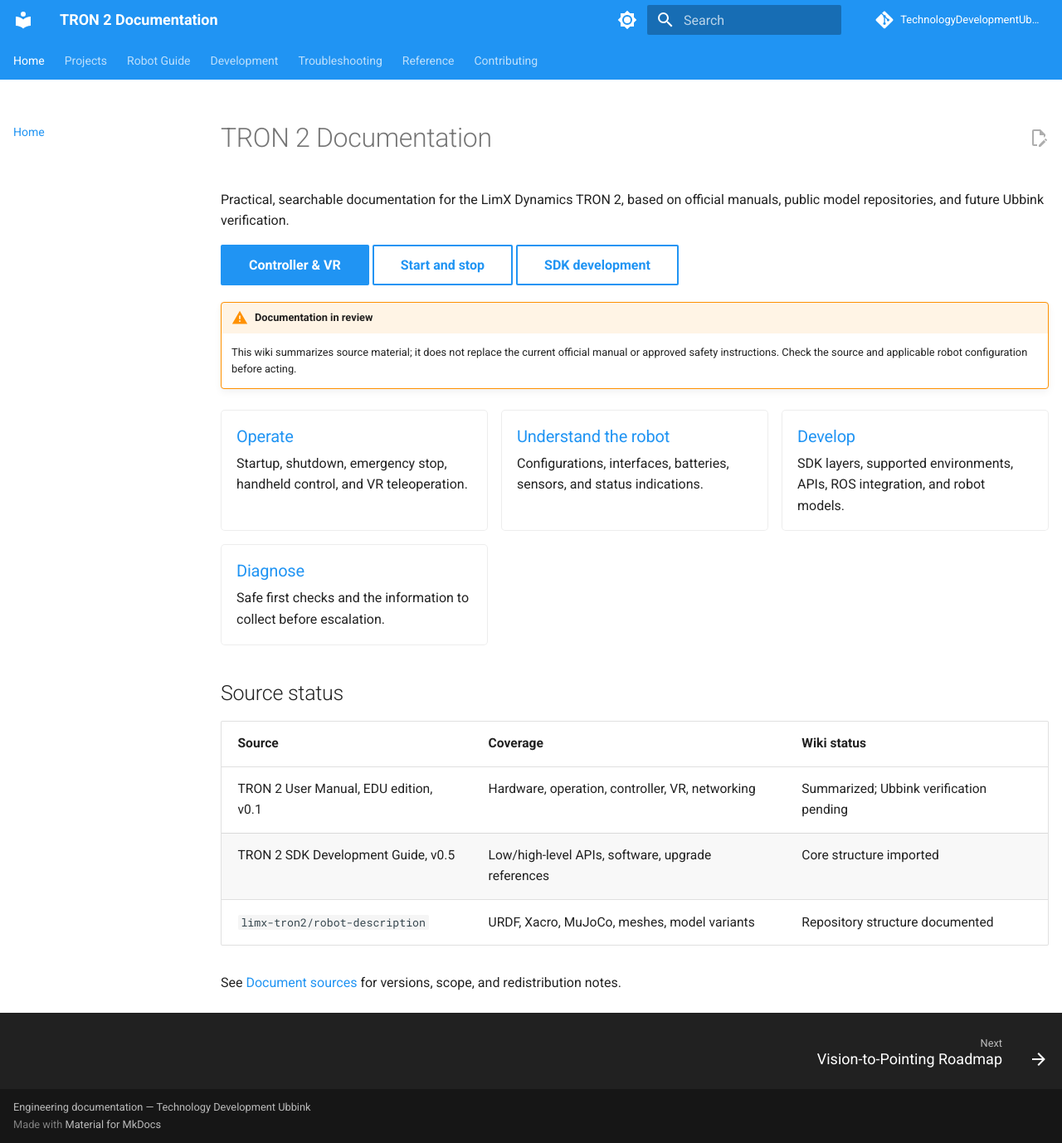
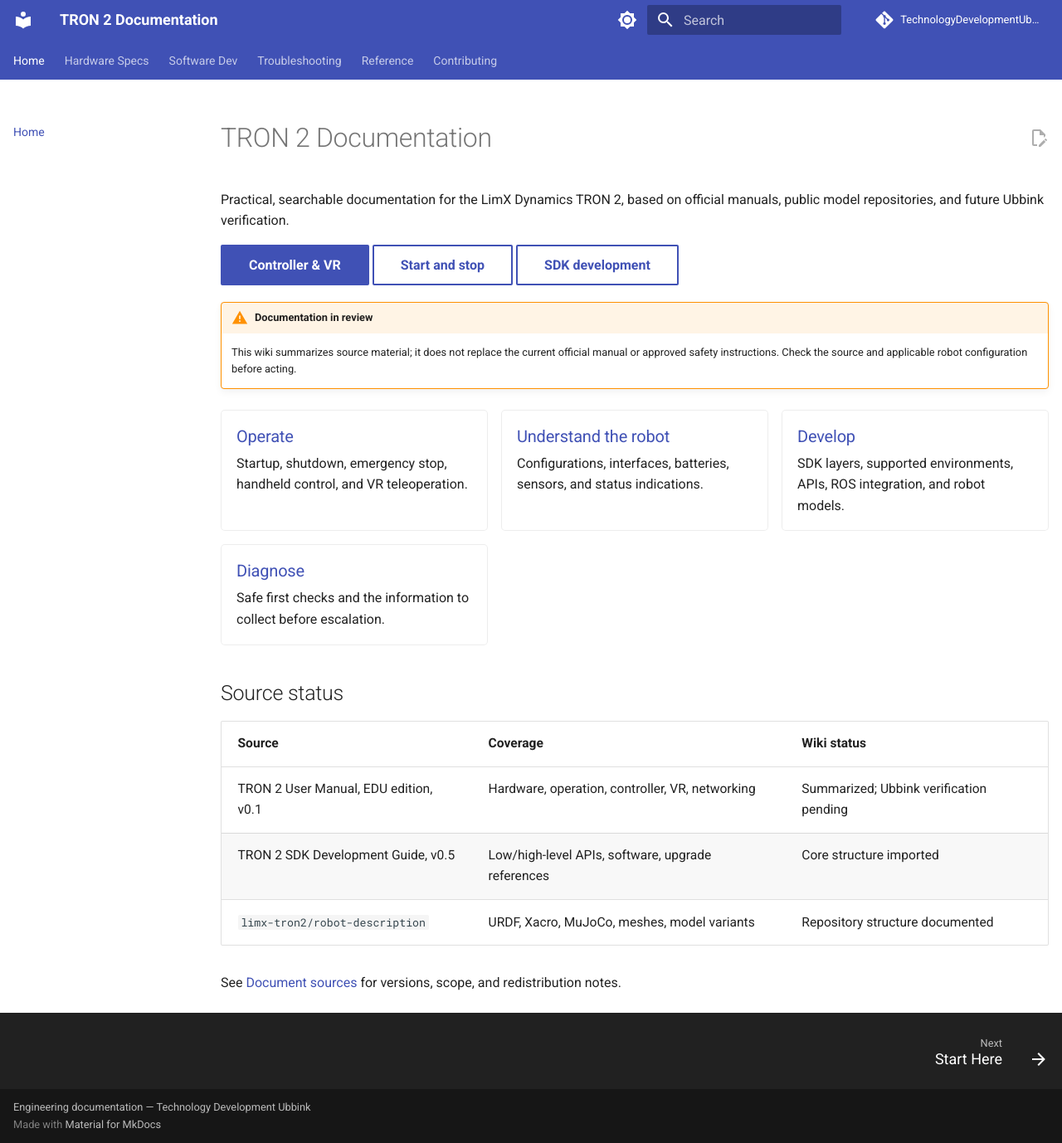
Before and after one commit to TechnologyDevelopmentUbbink/Tron2, an MkDocs documentation site: the page built from docs/index.md, in a window 1280 px wide and 1378 px high. Shown: the whole window at 83% size. Built offline with MkDocs 1.6.1 and Material for MkDocs 9.7.7, drawn with Linux system fonts in a browser that asks for light colours; comment, search, counter and statistics services are not loaded.

Commit message:
Modify color palette and navigation items
Updated color scheme and navigation structure.

```diff
--- a/mkdocs.yml
+++ b/mkdocs.yml
@@ -12,15 +12,15 @@
   palette:
     - media: "(prefers-color-scheme: light)"
       scheme: default
-      primary: blue
-      accent: light blue
+      primary: indigo
+      accent: cyan
       toggle:
         icon: material/brightness-7
         name: Switch to dark mode
     - media: "(prefers-color-scheme: dark)"
       scheme: slate
-      primary: blue
-      accent: light blue
+      primary: black
+      accent: cyan
       toggle:
         icon: material/brightness-4
         name: Switch to light mode
@@ -30,6 +30,9 @@
     - navigation.top
     - navigation.footer
     - navigation.indexes
+    - navigation.instant
+    - navigation.instant.progress
+    - navigation.tracking
     - toc.follow
     - search.suggest
     - search.highlight
@@ -38,6 +41,7 @@
 
 plugins:
   - search
+  - tags
 
 markdown_extensions:
   - admonition
@@ -64,9 +68,7 @@
 
 nav:
   - Home: index.md
-  - Projects:
-    - Vision-to-Pointing Roadmap: projects/vision-pointing-roadmap.md
-  - Robot Guide:
+  - Hardware Specs:
       - Start Here: getting-started/index.md
       - Safety: getting-started/safety.md
       - Robot Overview: hardware/robot-overview.md
@@ -78,7 +80,7 @@
       - Startup: operation/startup.md
       - Shutdown: operation/shutdown.md
       - Emergency Stop: operation/emergency-stop.md
-  - Development:
+  - Software Dev:
       - SDK Overview: software/index.md
       - Installation: software/installation.md
       - Firmware: software/firmware.md
@@ -89,6 +91,12 @@
       - C++ API: programming/cpp.md
       - Python API: programming/python.md
       - High-level API: programming/api-reference.md
+      - Vision-to-Pointing Roadmap: projects/vision-pointing-roadmap.md
+      - Known Issues:
+          - Overview: known-issues/index.md
+          - "bf16 crash on GB10 (JAX/Blackwell)": known-issues/jax-bf16-gb10.md
+          - "FluxVLA vs tron2_openpi checkpoints": known-issues/checkpoint-format-mismatch.md
+          - "ROS bridge init order": known-issues/ros-bridge-init-order.md
   - Troubleshooting: troubleshooting/index.md
   - Reference:
       - Specifications: reference/specifications.md
```
